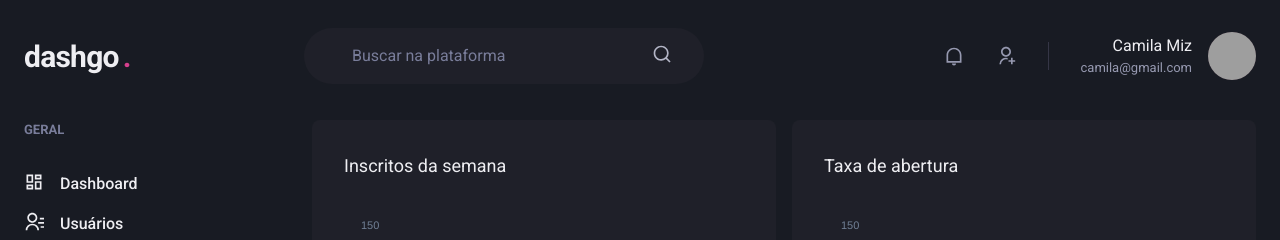
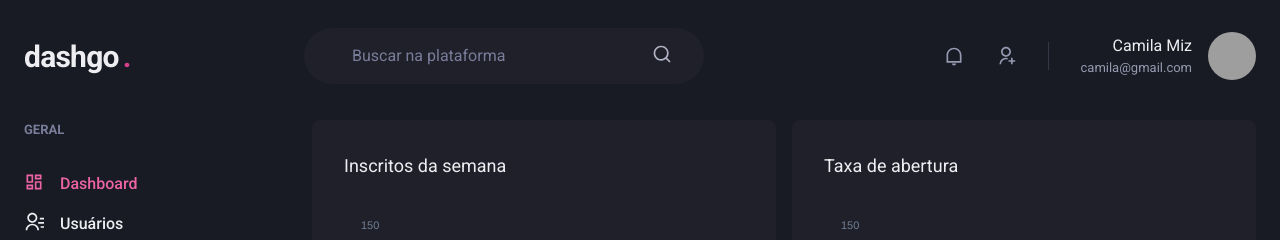
Before and after one commit to camilamiz/04-dashgo, a Next.js app: page /dashboard in a window 1280 px wide. Shown: the top 240 px of the page. Built offline with nearby package versions, Linux system fonts and the light colour scheme; grey boxes are pictures that could not be loaded.

Commit message:
add active link component

```diff
--- /dev/null
+++ b/src/components/ActiveLink.tsx
@@ -0,0 +1,32 @@
+import { useRouter } from "next/dist/client/router";
+import Link, { LinkProps } from "next/link";
+import { cloneElement, ReactElement } from "react";
+
+interface ActiveLinkProps extends LinkProps {
+  children: ReactElement;
+  shouldMatchExactHref?: boolean;
+}
+
+export function ActiveLink({ children, shouldMatchExactHref = false, ...rest }: ActiveLinkProps) {
+  const { asPath } = useRouter();
+  let isActive = false;
+
+  if (shouldMatchExactHref && (asPath == rest.href || asPath === rest.as)) {
+    isActive = true;
+  }
+
+  if (!shouldMatchExactHref &&
+    (asPath.startsWith(String(rest.href)) ||
+    asPath.startsWith(String(rest.as)))
+   ) {
+      isActive = true;
+    };
+
+  return(
+    <Link {...rest}>
+      {cloneElement(children, {
+        color: isActive? 'pink.400' : 'gray.50'
+      })}
+    </Link>
+  );
+}
--- a/src/components/Sidebar/NavLink.tsx
+++ b/src/components/Sidebar/NavLink.tsx
@@ -1,6 +1,6 @@
 import { Icon, Link as ChakraLink, LinkProps as ChakraLinkProps, Text } from "@chakra-ui/react";
 import { ElementType } from "react";
-import Link from 'next/link';
+import { ActiveLink } from '../ActiveLink';
 
 interface NavLinkProps extends ChakraLinkProps {
   icon: ElementType;
@@ -10,11 +10,11 @@
 
 export function Navlink({ icon, children, href, ...rest }: NavLinkProps) {
   return (
-    <Link href={href} passHref>
+    <ActiveLink href={href} passHref>
       <ChakraLink display="flex" align="center" {...rest}>
         <Icon as={icon} fontSize="20" />
         <Text ml="4" fontWeight="medium">{children}</Text>
       </ChakraLink>
-    </Link>
+    </ActiveLink>
   );
 }
```
